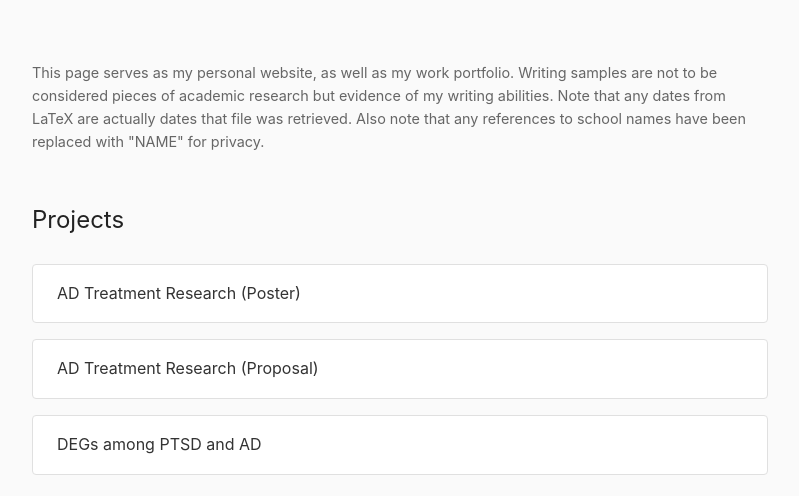
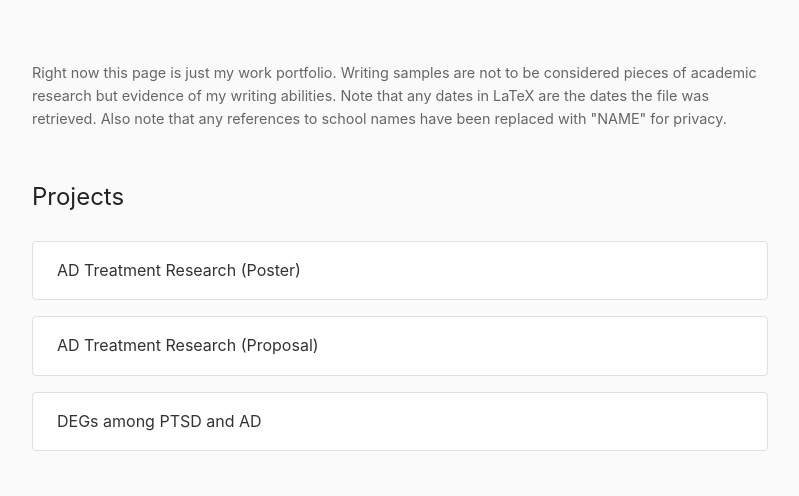
Before and after one commit to JeremyKalfus/JeremyKalfus, a plain HTML site: page index.html in a window 1280 px wide. Shown: the part 200-696 px from the top of the page, without its empty margins (240-1039 px from the left). Drawn offline with Linux system fonts and the light colour scheme.

Commit message:
update index.html

```diff
--- a/index.html
+++ b/index.html
@@ -14,7 +14,7 @@
         </header>
 
         <section class="blurb">
-            <p>This page serves as my personal website, as well as my work portfolio. Writing samples are not to be considered pieces of academic research but evidence of my writing abilities. Note that any dates from LaTeX are actually dates that file was retrieved. Also note that any references to school names have been replaced with "NAME" for privacy.</p>
+            <p>Right now this page is just my work portfolio. Writing samples are not to be considered pieces of academic research but evidence of my writing abilities. Note that any dates in LaTeX are the dates the file was retrieved. Also note that any references to school names have been replaced with "NAME" for privacy.</p>
         </section>
 
         <section class="projects">
```
